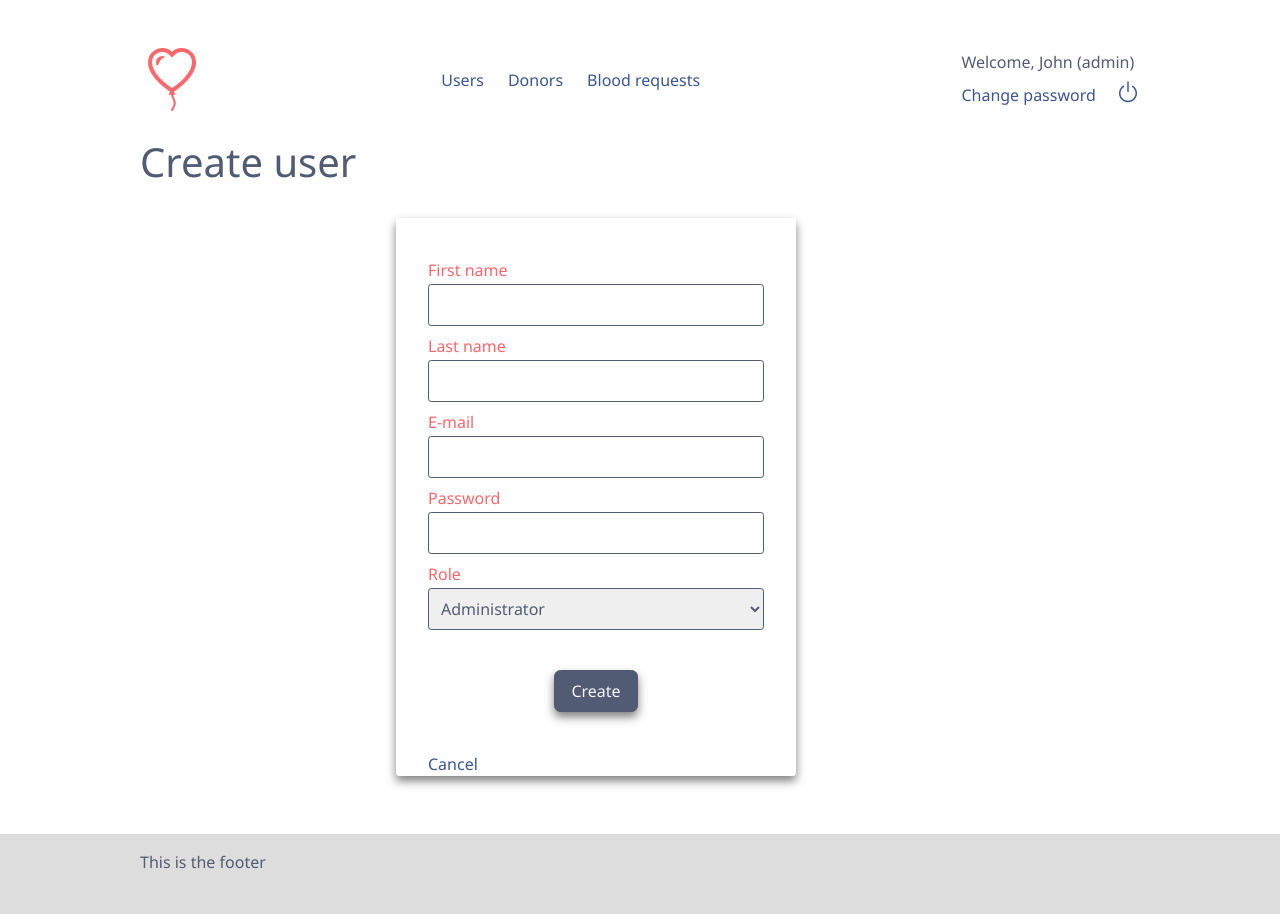
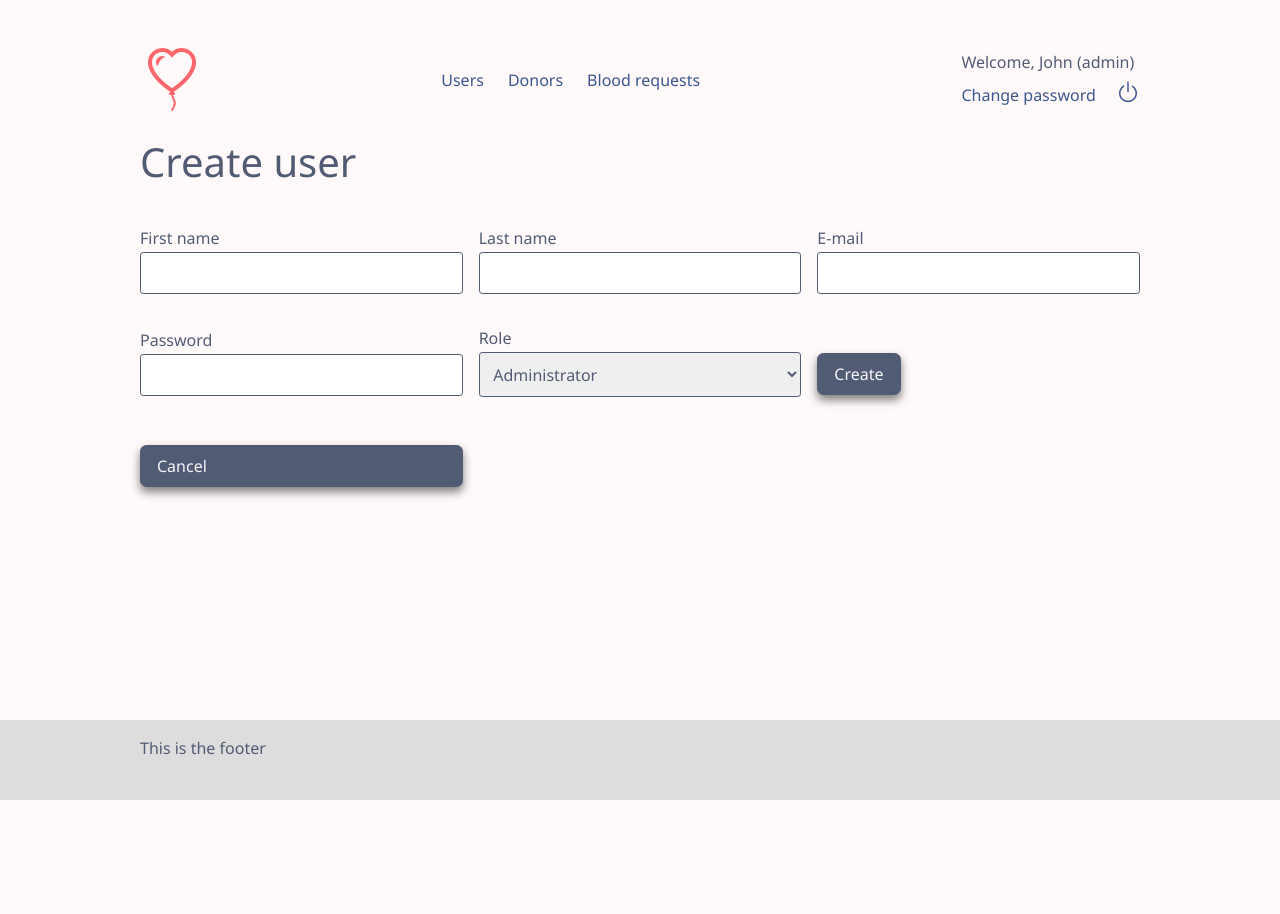
Before and after one commit to claucia/cs50x-final-project, a Flask app: page /users/new in a window 1280 px wide. After the commit the page ends 800 px from the top, so only its background shows below. Run offline with Flask 2, Linux system fonts and the light colour scheme; a user stored in the database is signed in; data comes from the database, SQL or seed files in the repository; parts of the project's set-up code (start-up, migrations or seed data) failed here and were passed over; some libraries are stand-ins or nearby versions.

Commit message:
Change form style

```diff
--- a/app/static/form.css
+++ b/app/static/form.css
@@ -1,22 +1,22 @@
 form{
-  max-width: 40%;
-  display: block;
-  margin: 2rem 16rem;
-  padding: 2rem 2rem 0 2rem;
-  box-shadow: 0px 5px 10px 0px rgba(0, 0, 0, 0.5);
-  border-radius: 0.2rem;
-
+  display: grid;
+  grid-template-columns: 1fr 1fr 1fr;
+  grid-template-rows: 1fr;
+  grid-gap: 1rem;
+  align-items: center;
+  margin: 2rem 0;
 }
 
 .field {
   width: 100%;
   margin: .5rem 0;
+
 }
 
 label {
   display: block;
   margin-bottom: 2px;
-  color: var(--red)
+  color: var(--blue)
 }
 
 input,
@@ -28,21 +28,24 @@ select {
   color: var(--blue);
   border: 1px solid var(--blue);
   border-radius: 0.2rem;
-
 }
 
-input:focus{
-  background-color: var(--gray);
+select{
+  padding: 0.6rem;
 }
 
-button{
+/* input:focus{
+  background-color: var(--gray);
+} */
+
+button, .cancel-button{
   padding:0.5rem 1rem;
-  margin: 2rem 7.9rem;
   color: var(--white);
   border: 1px solid var(--blue);
   border-radius: 0.4rem;
   background-color: var(--blue);
   box-shadow: 0px 5px 10px 0px rgba(0, 0, 0, 0.5);
+  margin-top: 1.5rem;
 }
 
 button:hover{
--- a/app/static/style.css
+++ b/app/static/style.css
@@ -2,11 +2,12 @@
     /* Colors */
     --red: #fd666b;
     --blue: #515b73;
-    --text: #3b5591; /*Change color for a tags*/
-    --light-gray: #eaeaea; /*Read only*/
+    --link: #3b5591; /*Change color for a tags*/
+    --light-gray: #fff8f8; /*Read only*/
     --gray: #f8f5f5;
     --black: #000;
     --white: #f6f5fa;
+    --background: #fff9f9;
 
     /* Font */
 
@@ -33,15 +34,11 @@ ul {
 a {
     cursor: pointer;
     text-decoration: none;
-    color: var(--text);
+    color: var(--link);
 }
 
 a:hover {
     color: var(--red);
-}
-
-h4 {
-    padding-bottom: 1rem;
 }
 
 html,
@@ -49,6 +46,7 @@ body {
     margin: 0;
     height: 100%;
     color: var(--blue);
+    background-color: var(--background);
 }
 
 body {
--- a/app/templates/blood_request/create.html
+++ b/app/templates/blood_request/create.html
@@ -10,6 +10,6 @@
     {{ render_field(form.abo_rh) }}
     {{ render_field(form.units) }}
     {{ render_button('Create blood request') }}
-    <a href="{{ url_for('create_blood_request') }}">Cancel</a>
+    <a class="cancel-button" href="{{ url_for('create_blood_request') }}">Cancel</a>
 </form>
 {% endblock %}
--- a/app/templates/blood_request/list.html
+++ b/app/templates/blood_request/list.html
@@ -10,7 +10,6 @@
 {% endif %}
 
 <form method="POST">
-    <h4>Search blood request</h4>
     {{ render_field(form.name) }}
     {{ render_field(form.abo_rh) }}
     {{ render_button('Search') }}
--- a/app/templates/donor/create.html
+++ b/app/templates/donor/create.html
@@ -11,6 +11,6 @@
     {{ render_field(form.phone_number) }}
     {{ render_field(form.email) }}
     {{ render_button('Create') }}
-    <button><a href="{{ url_for('list_donors') }}">Cancel</a></button>
+    <a class="cancel-button" href="{{ url_for('list_donors') }}">Cancel</a>
 </form>
 {% endblock %}
--- a/app/templates/donor/list.html
+++ b/app/templates/donor/list.html
@@ -7,7 +7,6 @@
 <a href="{{ url_for('create_donor') }}">Create new</a>
 
 <form method="GET">
-    <h4>Search donor</h4>
     {{ render_field(form.name) }}
     {{ render_field(form.abo_rh) }}
     {{ render_button('Search') }}
--- a/app/templates/user/create.html
+++ b/app/templates/user/create.html
@@ -11,6 +11,6 @@
     {{ render_field(form.password) }}
     {{ render_field(form.role) }}
     {{ render_button('Create') }}
-    <a href="{{ url_for('list_users') }}">Cancel</a>
+    <a class="cancel-button" href="{{ url_for('list_users') }}">Cancel</a>
 </form>
 {% endblock %}
--- a/app/templates/user/list.html
+++ b/app/templates/user/list.html
@@ -7,7 +7,6 @@
 <a href="{{ url_for('create_user') }}">Create user</a>
 
 <form method="POST">
-    <h4>Search user</h4>
     {{ render_field(form.name) }}
     {{ render_field(form.role) }}
     {{ render_button('Search') }}
```
